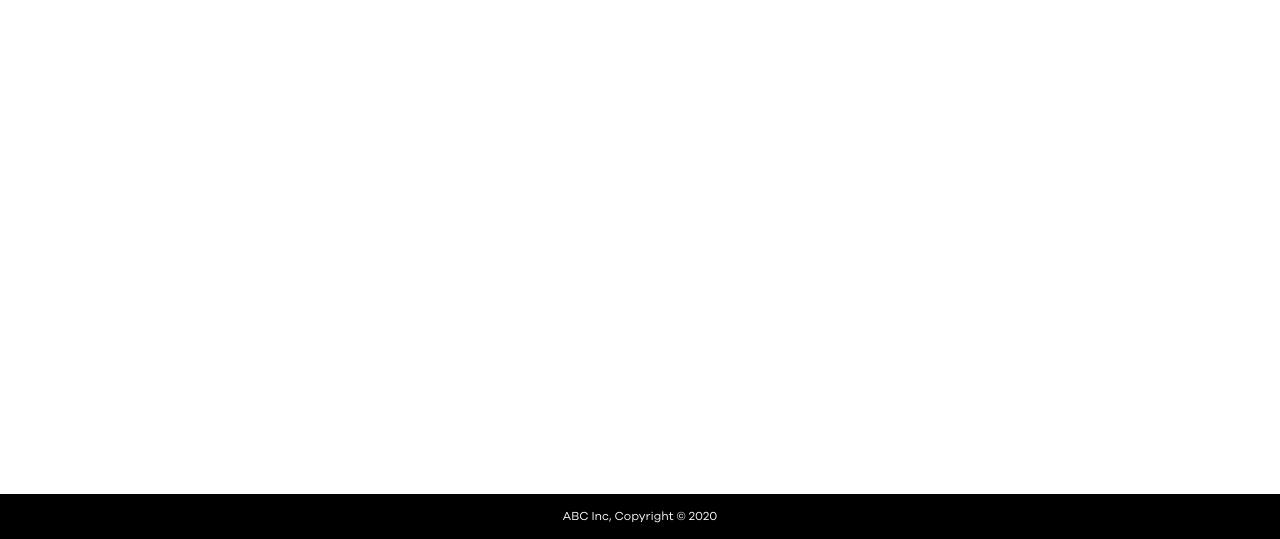
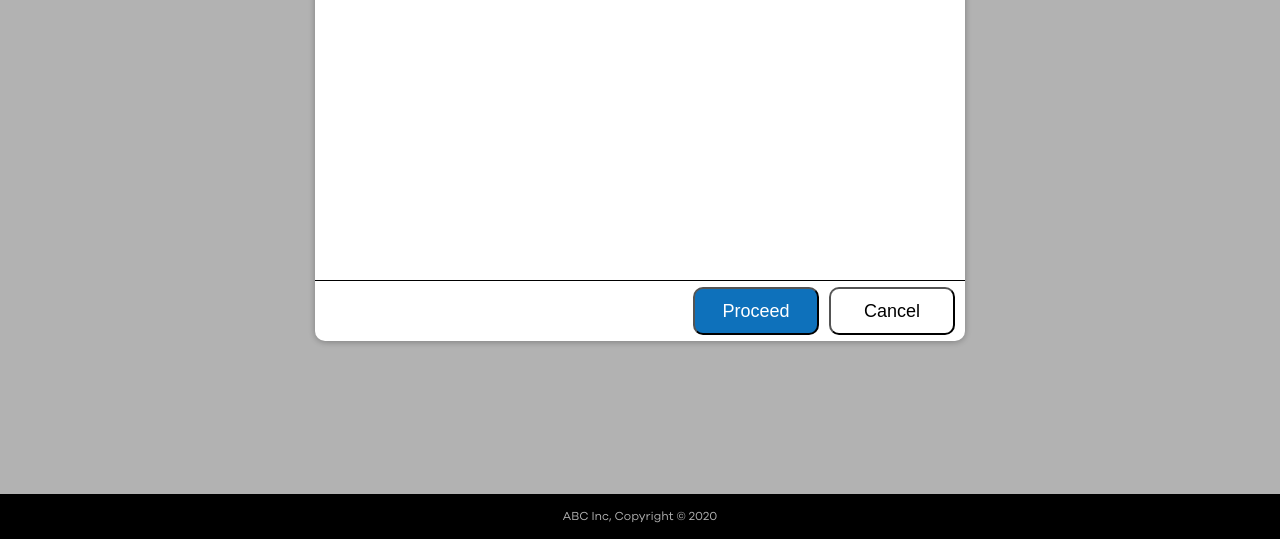
Before and after one commit to kohli-pratik/react-components, a React app: page / in a window 1280 px wide. Shown: the part 261-800 px from the top of the page. Built offline with nearby package versions, Linux system fonts and the light colour scheme; a web font is replaced by a local one.

Commit message:
modal in-progress

```diff
--- a/src/components/Footer/index.scss
+++ b/src/components/Footer/index.scss
@@ -1,4 +1,4 @@
-footer {
+.footer {
   width: 100%;
   background: black;
   padding: 1.5rem 0;
--- /dev/null
+++ b/src/components/Modal/index.js
@@ -0,0 +1,33 @@
+import React from 'react';
+import Proptypes from 'prop-types';
+
+const Modal = (props) => (
+    <div className='modal-container'>
+        <div className={`modal ${props.size}`}>
+            <header className='modal-header'>
+                <p className='modal-header-title'>{props.headerTitle}</p>
+            </header>
+            <main className='modal-content'></main>
+            <footer className='modal-footer'>
+                {props.actionButton && <button
+                    className='modal-footer-action-btn'
+                    onClick={props.handleActionBtnClick}>{props.actionButtonTxt}</button>}
+                {props.closeButton && <button className='modal-footer-close-btn'
+                    onClick={props.handleCloseBtnClick}>{props.closeButtonTxt}</button>}
+            </footer>
+        </div>
+    </div>
+);
+
+Modal.propTypes = {
+    size: Proptypes.string,
+    headerTitle: Proptypes.string,
+    closeButton: Proptypes.bool,
+    closeButtonTxt: Proptypes.string,
+    handleCloseBtnClick: Proptypes.func,
+    actionButton: Proptypes.bool,
+    actionButtonTxt: Proptypes.string,
+    handleActionBtnClick: Proptypes.func,
+};
+
+export default Modal;
--- /dev/null
+++ b/src/components/Modal/index.scss
@@ -0,0 +1,144 @@
+.modal-container {
+    @include flex(column, center, center, nowrap);
+    position: fixed;
+    top: 0;
+    left: 0;
+    width: 100%;
+    height: 100%;
+    z-index: 2;
+
+    .modal {
+        border-radius: 10px;
+        -webkit-box-shadow: 0 3px 7px rgba(0, 0, 0, 0.3);
+        -moz-box-shadow: 0 3px 7px rgba(0, 0, 0, 0.3);
+        box-shadow: 0 3px 7px rgba(0, 0, 0, 0.3);
+        -webkit-background-clip: padding-box;
+        -moz-background-clip: padding-box;
+        background-clip: padding-box;
+
+        &-header {
+            @include flex(row, center, center, nowrap);
+            width: 100%;
+            height: 15%;
+            border-bottom: 1px solid black;
+            border-radius: 10px 10px 0 0;
+            font-family: GalanoGrotesque-SemiBold;
+            background-color: white;
+        }
+
+        &-content {
+            height: 70%;
+            background-color: white;
+            overflow-y: scroll;
+            overflow-x: hidden;
+        }
+
+        &-footer {
+            height: 15%;
+            @include flex(row, flex-end, center, nowrap);
+            padding: 0 1rem;
+            border-top: 1px solid black;
+            border-radius: 0 0 10px 10px;
+            background-color: white;
+
+            button {
+                width: 20%;
+                height: 80%;
+                padding: 0;
+                cursor: pointer;
+                border-radius: 10px;
+            }
+
+            &-close-btn {
+                background: none;
+                color: black;
+            }
+
+            &-action-btn {
+                margin-right: 1rem;
+                background-color: #0e71bb;
+                color: white;
+            }
+        }
+
+        &.small {
+            height: 250px;
+            width: 400px;
+
+            .modal-header {
+                &-title {
+                    font-size: 1.8rem;
+                }
+            }
+
+            .modal-footer {
+                button {
+                    font-size: 1.4rem;
+                }
+            }
+        }
+
+        &.medium {
+            height: 325px;
+            width: 500px;
+
+            .modal-header {
+                &-title {
+                    font-size: 2rem;
+                }
+            }
+
+            .modal-footer {
+                button {
+                    font-size: 1.6rem;
+                }
+            }
+        }
+
+        &.large {
+            height: 400px;
+            width: 650px;
+
+            .modal-header {
+                &-title {
+                    font-size: 2.2rem;
+                }
+            }
+
+            .modal-footer {
+                button {
+                    font-size: 1.8rem;
+                }
+            }
+        }
+
+        &.small,
+        &.medium,
+        &.large {
+            @media (max-width: 767px) {
+                min-height: 250px;
+                height: 40%;
+                width: 90%;
+                font-size: 1rem;
+
+                .modal-header {
+                    &-title {
+                        font-size: 1.8rem;
+                    }
+                }
+
+                .modal-footer {
+                    button {
+                        font-size: 1.2rem;
+                    }
+                }
+            }
+
+            @media (max-height: 420px) {
+                min-height: 150px;
+                height: 60%;
+                width: 45%;
+            }
+        }
+    }
+}
--- a/src/components/ScreenOverlay/index.scss
+++ b/src/components/ScreenOverlay/index.scss
@@ -3,7 +3,7 @@
     height: 100%;
     position: fixed;
     background: rgba(0, 0, 0, 0.3);
-    z-index: 100;
+    z-index: 1;
     top: 0;
     left: 0;
   }
--- a/src/features/SideDrawer/index.js
+++ b/src/features/SideDrawer/index.js
@@ -4,12 +4,12 @@ import PropTypes from 'prop-types';
 const SideDrawer = (props) => {
     const drawerClassName = (props.show) ? 'side-drawer open' : 'side-drawer';
     return (
-        <nav className={drawerClassName}>
+        <aside className={drawerClassName}>
             <ul>
                 <li><a href='/'>Menu Item 1</a></li>
                 <li><a href='/'>Menu Item 2</a></li>
             </ul>
-        </nav>
+        </aside>
     );
 };
 
--- a/src/screens/Dashboard/index.js
+++ b/src/screens/Dashboard/index.js
@@ -3,10 +3,12 @@ import NavBar from '../../features/NavBar';
 import SideDrawer from '../../features/SideDrawer';
 import ScreenOverlay from '../../components/ScreenOverlay';
 import Footer from '../../components/Footer';
+import Modal from '../../components/Modal';
 
 class Dashboard extends Component {
     state = {
         sideDrawerOpen: false,
+        showModal: true,
     };
 
     handleDrawerToggleClick = () => {
@@ -19,9 +21,14 @@ class Dashboard extends Component {
         this.setState({ sideDrawerOpen: false });
     }
 
+    handleCloseBtnClick = () => {
+        console.log('TEST');
+        this.setState({ showModal: false });
+    }
+
     render() {
-        const { sideDrawerOpen } = this.state;
-        const screenOverlay = (sideDrawerOpen)
+        const { sideDrawerOpen, showModal } = this.state;
+        const screenOverlay = (sideDrawerOpen || showModal)
             ? <ScreenOverlay handleClick={this.handleScreenOverlayClick} />
             : undefined;
 
@@ -29,6 +36,13 @@ class Dashboard extends Component {
             <div id='dashboard-container'>
                 <NavBar handleDrawerBtnClick={this.handleDrawerToggleClick} />
                 <SideDrawer show={sideDrawerOpen} />
+                {showModal && <Modal size={'large'}
+                    headerTitle={'Modal Title'}
+                    closeButton={true}
+                    closeButtonTxt={'Cancel'}
+                    handleCloseBtnClick={() => this.handleCloseBtnClick()}
+                    actionButton={true}
+                    actionButtonTxt={'Proceed'} />}
                 {screenOverlay}
                 <main id='dashboard-content'>
                 </main>
--- a/src/screens/Dashboard/index.scss
+++ b/src/screens/Dashboard/index.scss
@@ -4,7 +4,7 @@
 
   #dashboard-content {
     flex: 1;
-    margin: 80px auto 20px auto;
+    margin: 60px auto 0 auto;
     width: 100%;
     height: 100%;
     padding: 0 30px;
--- a/src/styles/scss/main.scss
+++ b/src/styles/scss/main.scss
@@ -2,6 +2,7 @@
 @import 'variables';
 @import '../../components/ScreenOverlay/index.scss';
 @import '../../components/Footer/index.scss';
+@import '../../components/Modal/index.scss';
 @import '../../features/SideDrawer/components/DrawerToggleButton/index.scss';
 @import '../../features/SideDrawer/index.scss';
 @import '../../features/NavBar/index.scss';
```
